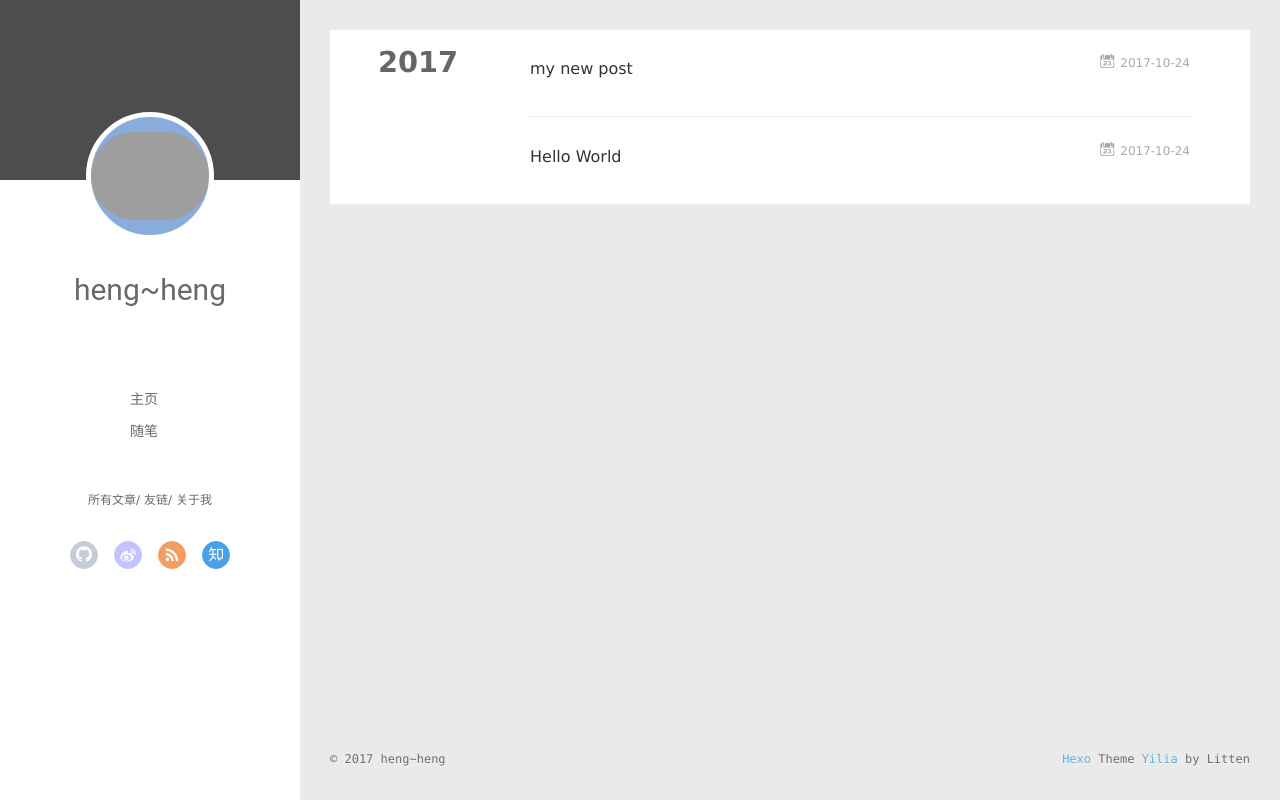
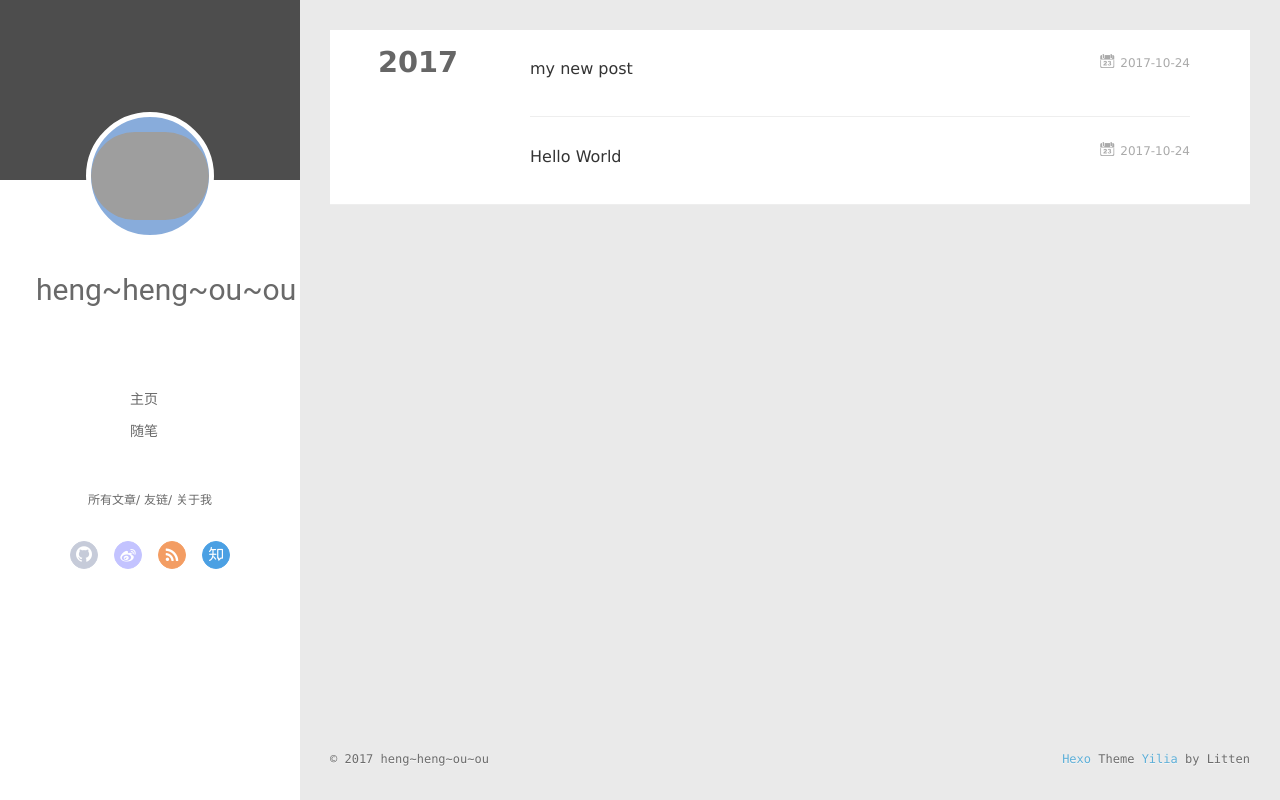
Before and after one commit to mabiao8023/mabiao8023.github.io, a plain HTML site: page archives/index.html in a window 1280 px wide. Drawn offline with Linux system fonts and the light colour scheme; no server answers; grey boxes are pictures that could not be loaded.

Commit message:
Site updated: 2017-10-24 14:08:00

```diff
--- a/archives/index.html
+++ b/archives/index.html
@@ -45,7 +45,7 @@
 			<img src="https://timgsa.baidu.com/timg?image&amp;quality=80&amp;size=b9999_10000&amp;sec=1508822276320&amp;di=9031326887ef2f9a83af3643809561e5&amp;imgtype=0&amp;src=http%3A%2F%2Fwww.linqq.net%2Fuploads%2Fallimg%2F140405%2Fco140405224202-0.jpg" class="js-avatar">
 		</a>
 		<hgroup>
-		  <h1 class="header-author"><a href="">heng~heng</a></h1>
+		  <h1 class="header-author"><a href="">heng~heng~ou~ou</a></h1>
 		</hgroup>
 
 
@@ -103,7 +103,7 @@
 				<img src="https://timgsa.baidu.com/timg?image&amp;quality=80&amp;size=b9999_10000&amp;sec=1508822276320&amp;di=9031326887ef2f9a83af3643809561e5&amp;imgtype=0&amp;src=http%3A%2F%2Fwww.linqq.net%2Fuploads%2Fallimg%2F140405%2Fco140405224202-0.jpg" class="js-avatar">
 			</div>
 			<hgroup>
-			  <h1 class="header-author js-header-author">heng~heng</h1>
+			  <h1 class="header-author js-header-author">heng~heng~ou~ou</h1>
 			</hgroup>
 
 
@@ -228,7 +228,7 @@
   <div class="outer">
     <div id="footer-info">
     	<div class="footer-left">
-    		&copy; 2017 heng~heng
+    		&copy; 2017 heng~heng~ou~ou
     	</div>
       	<div class="footer-right">
       		<a href="http://hexo.io/" target="_blank">Hexo</a>  Theme <a href="https://github.com/litten/hexo-theme-yilia" target="_blank">Yilia</a> by Litten
```
Also changed, not shown: 2017/10/24/hello-world/index.html (+3 -3 lines), 2017/10/24/my-new-post/index.html (+3 -3 lines), archives/2017/10/index.html (+3 -3 lines), archives/2017/index.html (+3 -3 lines), index.html (+3 -3 lines).
